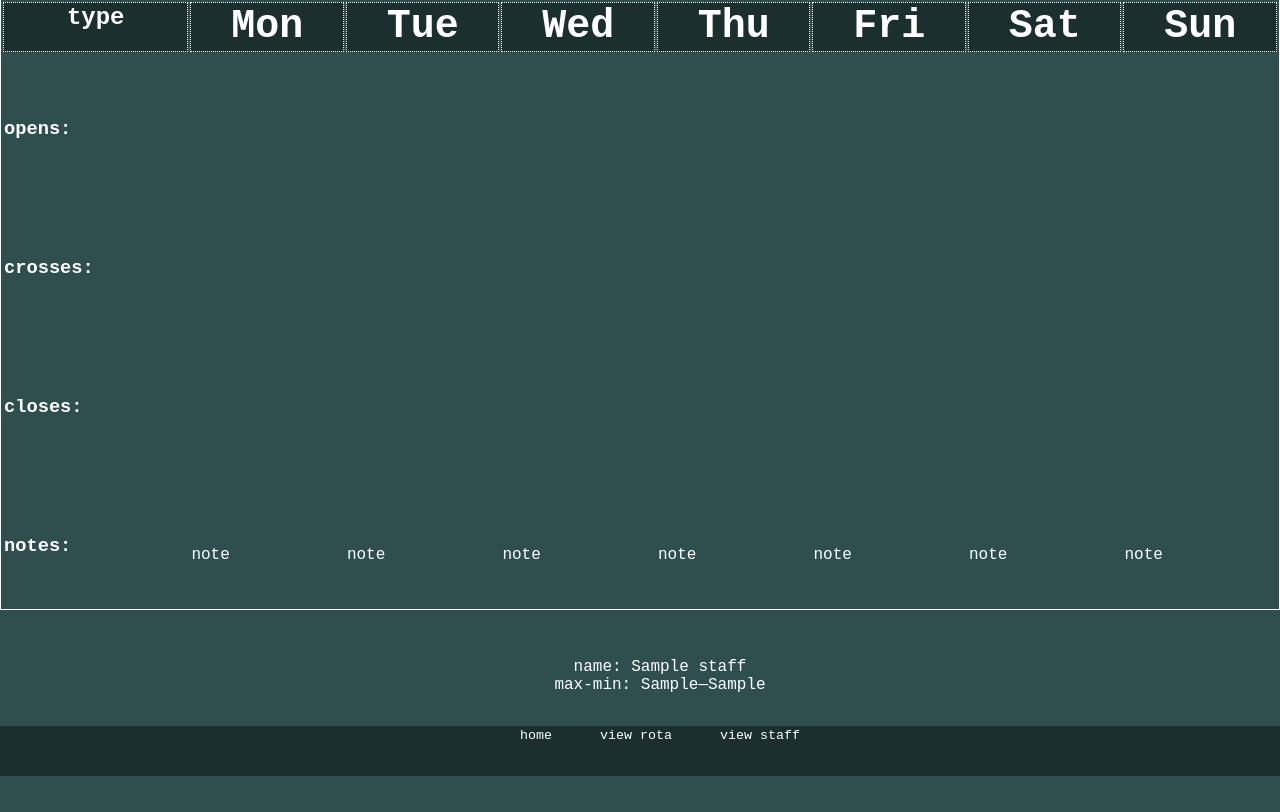
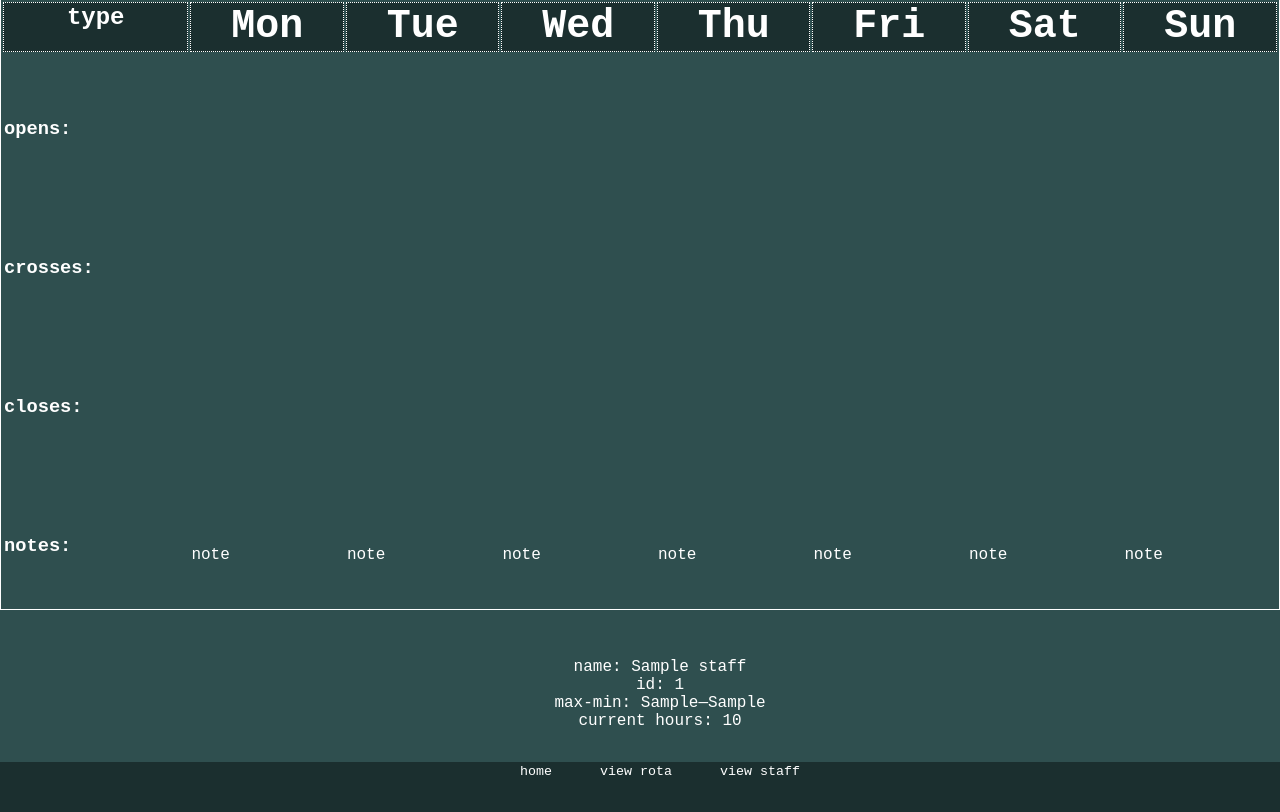
Before and after one commit to impregnablequestion/projects, a Flask app: page /shifts/create in a window 1280 px wide; the page is wider, and only the part inside the window is pictured. Shown: the part 595-1407 px from the top of that part. Before the commit the page ends 1371 px from the top of that part, so only its background shows below. Run offline with Flask 2, Linux system fonts and the light colour scheme; a database or web service that is not in the repository returns one stand-in record (values such as "Sample title"); some libraries are stand-ins or nearby versions.

Commit message:
got current hours displaying

```diff
--- a/project_1/belljar_rota/controllers/shift_controller.py
+++ b/project_1/belljar_rota/controllers/shift_controller.py
@@ -2,7 +2,7 @@ from flask import Blueprint, render_template, redirect, request
 import repositories.shift_repository as shift_repo
 import repositories.staff_repository as staff_repo
 from models.shift import Shift
-from models.staff_member import Staffmember
+import pdb
 
 shift_blueprint = Blueprint("shifts", __name__)
 
@@ -16,6 +16,7 @@ def show_rota_table_test():
     sat_shifts = shift_repo.shifts_by_day("Sat")
     sun_shifts = shift_repo.shifts_by_day("Sun")
 
+
     return render_template(
         "shifts/rota.html",
         mon_shifts=mon_shifts,
@@ -24,7 +25,7 @@ def show_rota_table_test():
         thu_shifts=thu_shifts,
         fri_shifts=fri_shifts,
         sat_shifts=sat_shifts,
-        sun_shifts=sun_shifts
+        sun_shifts=sun_shifts,
         )
 
 @shift_blueprint.route('/shifts/shift/<id>')
@@ -66,6 +67,17 @@ def show_create_shift():
     sat_shifts = shift_repo.shifts_by_day("Sat")
     sun_shifts = shift_repo.shifts_by_day("Sun")
     staff = staff_repo.select_all()
+    staff_hours = {}
+    for member in staff:
+        all_hours = 0
+        member_shifts = shift_repo.shifts_by_staff_member(member.id)
+        for shift in member_shifts:
+            all_hours += shift.hours
+        staff_hours[member.id] = all_hours
+
+
+
+
     return render_template("shifts/create_rota.html",
     mon_shifts=mon_shifts,
     tue_shifts=tue_shifts,
@@ -74,7 +86,9 @@ def show_create_shift():
     fri_shifts=fri_shifts,
     sat_shifts=sat_shifts,
     sun_shifts=sun_shifts,
-    staff = staff)
+    staff = staff,
+    staff_hours = staff_hours
+    )
 
 @shift_blueprint.route("/shifts/create/post", methods = ["POST"])
 def create_shift():
--- a/project_1/belljar_rota/controllers/staff_controller.py
+++ b/project_1/belljar_rota/controllers/staff_controller.py
@@ -43,8 +43,9 @@ def show_edit_screen(id):
 
 @staff_blueprint.route("/staff/edit/<id>", methods=["POST"])
 def edit_staff_member(id):
+    staff_member = staff_repo.select(id)
     result=request.form
-    updated_sm = Staffmember(result['name'], result['min_hours'], result['max_hours'], id)
+    updated_sm = Staffmember(result['name'], result['min_hours'], result['max_hours'], staff_member.happy, id)
     staff_repo.update(updated_sm)
     return redirect('/staff')
 
--- a/project_1/belljar_rota/templates/shifts/create_rota.html
+++ b/project_1/belljar_rota/templates/shifts/create_rota.html
@@ -600,7 +600,9 @@
             {% else %}
                 <ul>
                     <li>name: {{staff_member.name}}</li>
+                    <li>id: {{staff_member.id}}</li>
                     <li>max-min: {{staff_member.min_hours}}—{{staff_member.max_hours}}</li>
+                    <li>current hours: {{staff_hours[staff_member.id]}}</li>
                 </ul>
             {% endif %}
 
```
